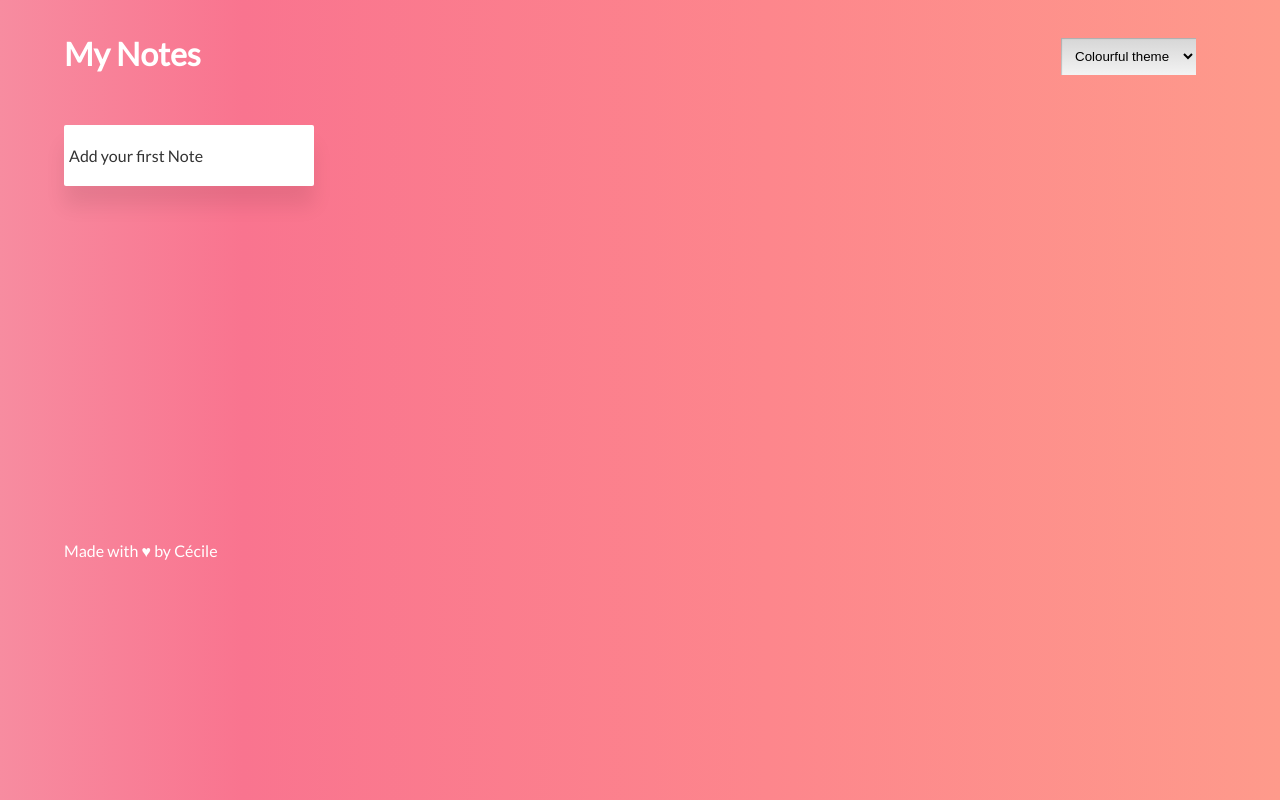
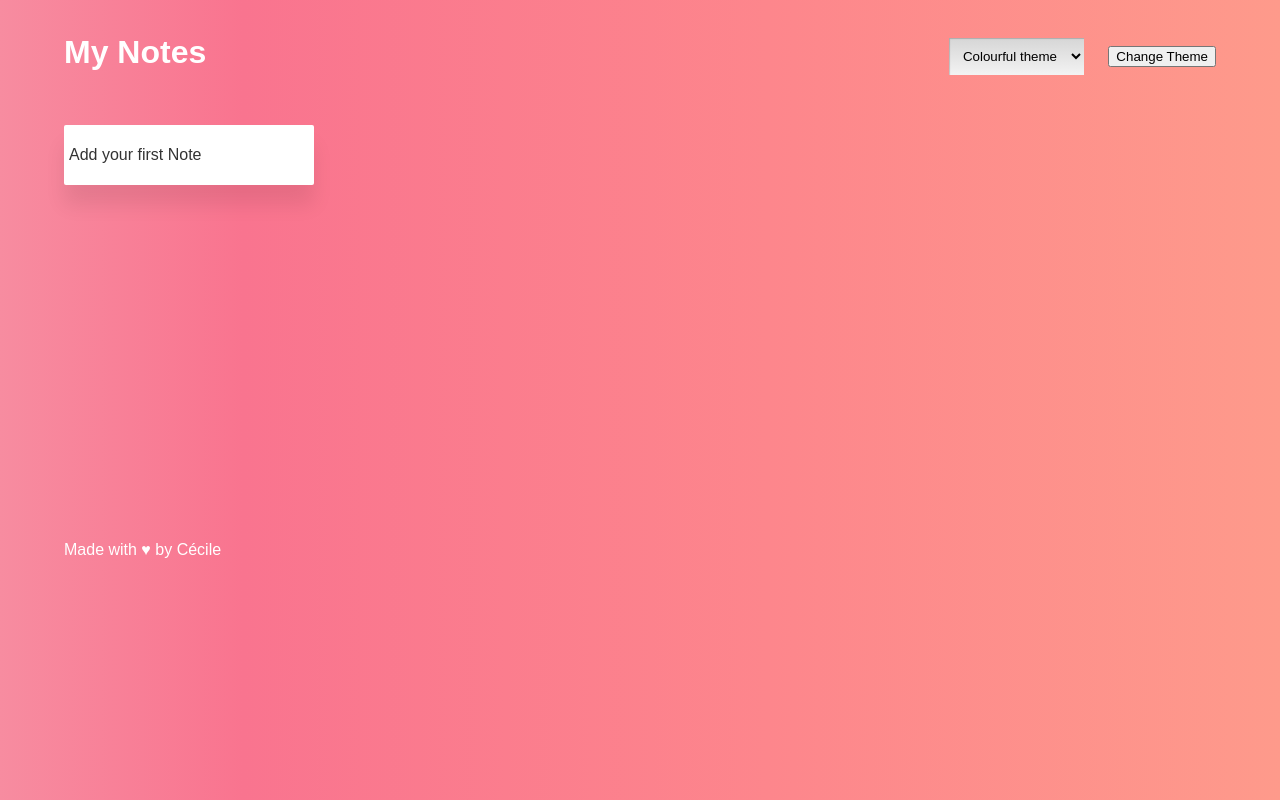
Before and after one commit to codingunicorn/notes_app, a plain HTML site: page index.html in a window 1280 px wide. Drawn offline with Linux system fonts and the light colour scheme.

Commit message:
feat: Add Theme Switcher functionality

```diff
--- a/css/app.css
+++ b/css/app.css
@@ -2,21 +2,12 @@
  * General Styles
  */
 
- :root {
-    --bg-color: linear-gradient(to right, #f78ca0 0%, #f9748f 19%, #fd868c 60%, #fe9a8b 100%);
-    --third-color: #ddd;
-    --secondary-color: white;
-    --secondary-text-color: #333;
-}
 
 html {
-    font-family: 'Lato', sans-serif;
+    font-family: var(--font-style);
     box-sizing: border-box;
-    background: #fe9a8b; /* For browsers that do not support gradients */
+    background: var(--bg-color); /* For browsers that do not support gradients */
     background: var(--bg-color);
-    background: -o-linear-gradient(to right, #f78ca0 0%, #f9748f 19%, #fd868c 60%, #fe9a8b 100%);
-    background: -moz-linear-gradient(to right, #f78ca0 0%, #f9748f 19%, #fd868c 60%, #fe9a8b 100%);
-    background: linear-gradient(to right, #f78ca0 0%, #f9748f 19%, #fd868c 60%, #fe9a8b 100%);
     color:      var(--secondary-color)
 }
 
@@ -66,7 +57,7 @@ select {
  */
 
  .single-note {
-    background-color: var(--secondary-color);
+    background-color: var(--card-color);
     color: var(--secondary-text-color);
     box-shadow: 0 20px 20px rgba(0,0,0,.08);
     padding: 2%;
--- /dev/null
+++ b/css/colourful-theme.css
@@ -0,0 +1,8 @@
+:root {
+    --bg-color: linear-gradient(to right, #f78ca0 0%, #f9748f 19%, #fd868c 60%, #fe9a8b 100%);
+    --third-color: #ddd;
+    --secondary-color: white;
+    --secondary-text-color: #333;
+    --card-color: #fff;
+    --font-style:' Lato', sans-serif;
+}
--- /dev/null
+++ b/css/dark-theme.css
@@ -0,0 +1,10 @@
+/* just for trying out purposes:
+dark theme */
+ :root {
+    --bg-color: #1e1e1e;
+    --third-color: #ddd;
+    --secondary-color: #333;
+    --card-color: #333;
+    --secondary-text-color: rgb(184, 182, 182);
+    --font-style: 'Press Start 2P', cursive;
+}
--- /dev/null
+++ b/css/light-theme.css
@@ -0,0 +1,10 @@
+/* just for trying out purposes:
+light theme */
+:root {
+    --bg-color: rgba(0, 0, 0, .1);
+    --third-color: #ddd;
+    --secondary-color: #1D2129;
+    --secondary-text-color: #333;
+    --card-color: #fff;
+    --font-style:' Lato', sans-serif;
+}
--- a/index.html
+++ b/index.html
@@ -7,17 +7,21 @@
   <meta name="viewport" content="width=device-width, initial-scale=1">
   <meta name="Notes PWA" content="A simple web app for a simple organization">
   <link rel="stylesheet" href="css/app.css">
+  <link id="theme" rel="stylesheet" href="css/colourful-theme.css">
   <link href="https://fonts.googleapis.com/css?family=Lato" rel="stylesheet">
 </head>
 
 <body>
  <header>
    <h1> My Notes</h1>
-   <select id="styleswitcher" onchange="styleSwitcher()">
-    <option name="colourful" value="colourful">Colourful theme</option>
-    <option name="light" value="light">Light theme</option>
-    <option name="dark" value="dark">Dark theme</option>
-  </select>
+   <div>
+   <select id="styleSwitcher">
+      <option name="colourful" value="colourful">Colourful theme</option>
+      <option name="light" value="light">Light theme</option>
+      <option name="dark" value="dark">Dark theme</option>
+    </select>
+  <button type="button" onclick="setTheme()">Change Theme</button>
+  </div>
  </header>
 
  <main>
@@ -49,7 +53,9 @@
 
  <footer>
     <p>Made with ♥ by Cécile</p>
-   <script src="js/scripts.js"></script>
+   <script src="js/app.js"></script>
+   <link href="https://fonts.googleapis.com/css?family=Press+Start+2P" rel="stylesheet">
+   <!-- for the dark theme-->
 </footer>
 
 </body>
--- a/js/app.js
+++ b/js/app.js
@@ -1,3 +1,13 @@
 "use strict";
 
-//start here
+
+
+
+// change Theme
+
+function setTheme() {
+    let selectedOption = document.getElementById("styleSwitcher").selectedIndex;
+    let CSStheme = document.getElementById("theme");
+    let chosenTheme = document.getElementsByTagName("option")[selectedOption].value;
+    CSStheme.href = `./css/${chosenTheme}-theme.css`;
+}
```
